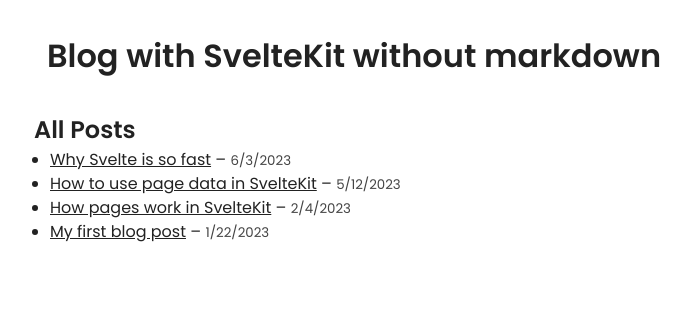
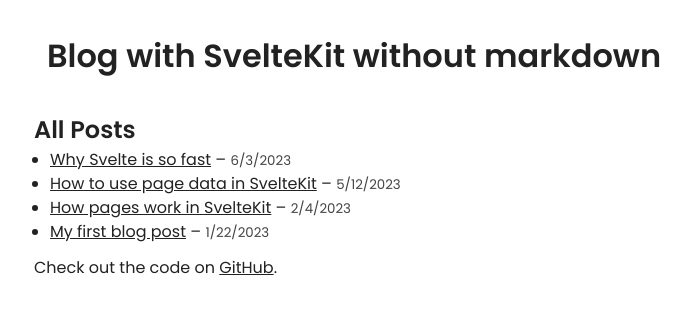
Before and after one commit to ScriptRaccoon/blog-sveltekit-approach, a SvelteKit app: page / in a window 1280 px wide. Shown: the top 314 px of the page, without its empty margins (286-977 px from the left). Built offline with nearby package versions, Linux system fonts and the light colour scheme.

Commit message:
add github link

```diff
--- a/src/routes/+page.svelte
+++ b/src/routes/+page.svelte
@@ -23,6 +23,14 @@
 			</li>
 		{/each}
 	</ul>
+	<p>
+		Check out the code on <a
+			href="https://github.com/ScriptRaccoon/blog-sveltekit-approach"
+			target="_blank"
+		>
+			GitHub</a
+		>.
+	</p>
 </section>
 
 <style>
```
